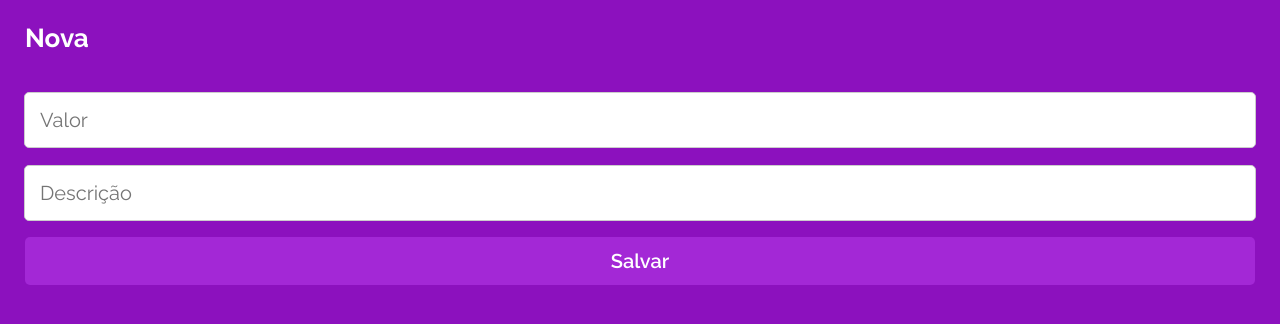
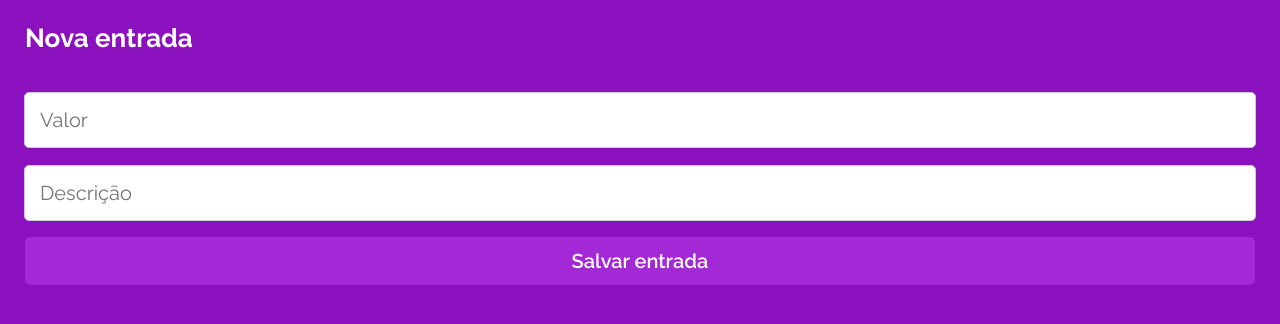
Before and after one commit to Nathan4Andrade/projeto14-mywallet-front, a React (Vite) app: page /nova-transacao/entrada in a window 1280 px wide. Shown: the top 324 px of the page. Built offline with nearby package versions, Linux system fonts and the light colour scheme; a web font is replaced by a local one.

Commit message:
fix: .env e params do transaction page

```diff
--- a/src/pages/HomePage.jsx
+++ b/src/pages/HomePage.jsx
@@ -2,15 +2,13 @@ import styled from "styled-components";
 import { BiExit } from "react-icons/bi";
 import { AiOutlineMinusCircle, AiOutlinePlusCircle } from "react-icons/ai";
 import { Link } from "react-router-dom";
-/* import dotenv from "dotenv"; */
 import { useEffect, useState } from "react";
 import axios from "axios";
-/*
-dotenv.config();
- */
+
 export default function HomePage() {
   const [transactions, setTransactions] = useState([]);
   const [balance, setBalance] = useState(0);
+  const URL = import.meta.env.VITE_API_URL;
 
   useEffect(() => {
     /* const config = {
@@ -19,7 +17,7 @@ export default function HomePage() {
       },
     }; */
     axios
-      .get(`http://localhost:5000/transactions`)
+      .get(`${URL}/transactions`)
       .then((resp) => {
         console.log(resp.data);
         setTransactions(resp.data.reverse());
@@ -60,7 +58,7 @@ export default function HomePage() {
       <TransactionsContainer>
         <ul>
           {transactions.map((transaction) => (
-            <ListItemContainer key={transaction.id}>
+            <ListItemContainer key={transaction._id}>
               <div>
                 <span>{transaction.date}</span>
                 <strong>{transaction.description}</strong>
--- a/src/pages/SignUpPage.jsx
+++ b/src/pages/SignUpPage.jsx
@@ -17,6 +17,7 @@ export default function SignUpPage() {
     e.preventDefault();
     setLoading(!loading);
     const loginInfo = {
+      name,
       email,
       password,
     };
--- a/src/pages/TransactionPage.jsx
+++ b/src/pages/TransactionPage.jsx
@@ -4,21 +4,23 @@ import styled from "styled-components";
 import axios from "axios";
 
 export default function TransactionsPage() {
-  const { type } = useParams();
-
   const [value, setValue] = useState("");
   const [description, setDescription] = useState("");
   const navigate = useNavigate();
+  const URL = import.meta.env.VITE_API_URL;
+
+  const { tipo } = useParams();
+  console.log(tipo);
 
   function newTransaction(e) {
     e.preventDefault();
     const body = {
       value: Number(value),
       description,
-      deposit: type === "entrada",
+      deposit: tipo === "entrada",
     };
     axios
-      .post(`http://localhost:5000/nova-transacao/${type}`, body)
+      .post(`${URL}/nova-transacao/${tipo}`, body)
       .then((resp) => {
         console.log(resp);
         navigate("/home");
@@ -27,7 +29,7 @@ export default function TransactionsPage() {
   }
   return (
     <TransactionsContainer>
-      <h1>Nova {type}</h1>
+      <h1>Nova {tipo}</h1>
       <form onSubmit={newTransaction}>
         <input
           placeholder="Valor"
@@ -41,7 +43,7 @@ export default function TransactionsPage() {
           value={description}
           onChange={(e) => setDescription(e.target.value)}
         />
-        <button>Salvar {type}</button>
+        <button>Salvar {tipo}</button>
       </form>
     </TransactionsContainer>
   );
```
Also changed, not shown: 1 other file (tests, documents, lock files or other folders).
